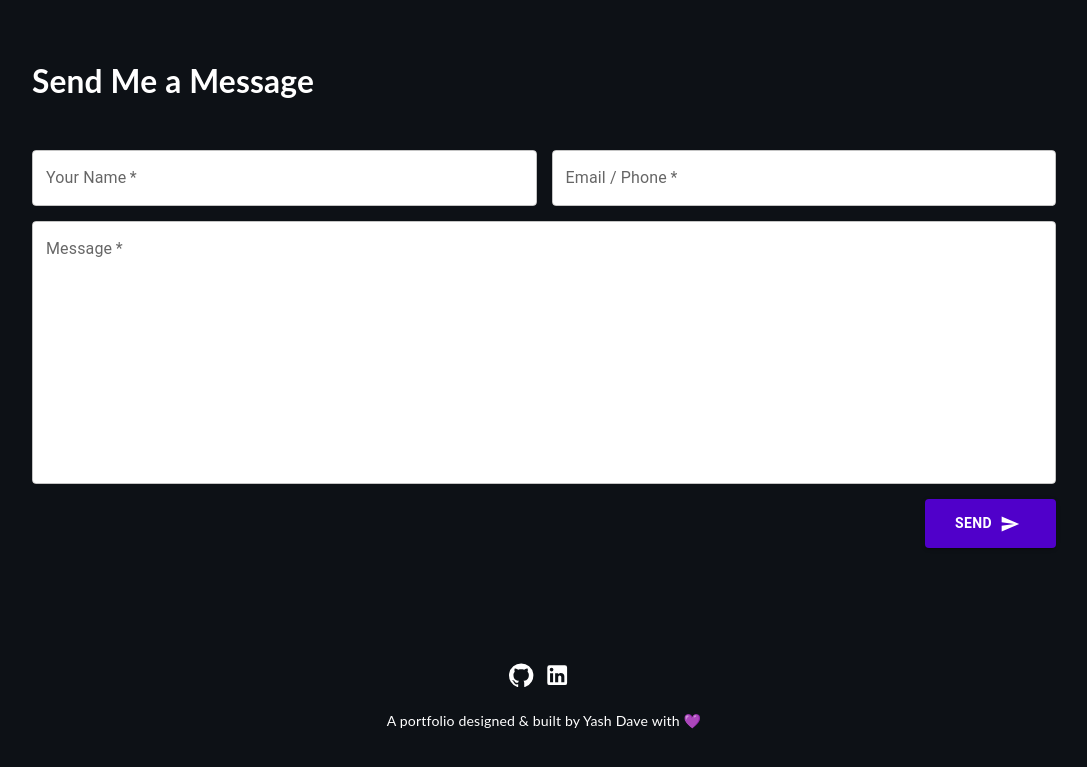
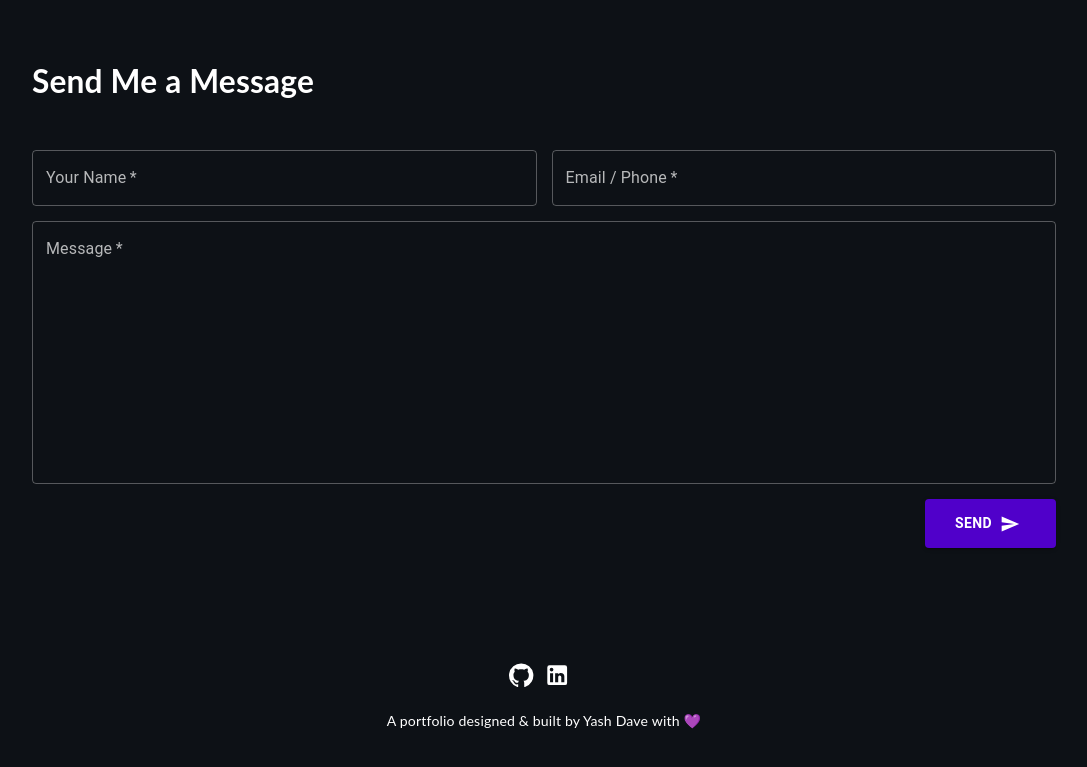
Before and after one commit to yashdave182/portfolio, a React (Create React App) app: page / in a window 1280 px wide. Shown: the part 7100-7867 px from the top of the page, without its empty margins (96-1183 px from the left). Built offline with nearby package versions, Linux system fonts and the light colour scheme.

Commit message:
Fix dark mode visibility in Contact form

```diff
--- a/src/assets/styles/Contact.scss
+++ b/src/assets/styles/Contact.scss
@@ -90,13 +90,29 @@
     }
   }
 
-  fieldset {
-    background-color: white;
+  /* MUI Dark Mode Overrides for Contact Form */
+  .MuiInputBase-input {
+    color: white !important;
   }
 
-  /* Fix for text being invisible when typing */
-  .MuiInputBase-input {
-    color: #333 !important;
+  .MuiInputLabel-root {
+    color: rgba(255, 255, 255, 0.7) !important;
+  }
+
+  .MuiInputLabel-root.Mui-focused {
+    color: #b38dfd !important;
+  }
+
+  .MuiOutlinedInput-notchedOutline {
+    border-color: rgba(255, 255, 255, 0.3) !important;
+  }
+
+  .MuiOutlinedInput-root:hover .MuiOutlinedInput-notchedOutline {
+    border-color: rgba(255, 255, 255, 0.7) !important;
+  }
+
+  .MuiOutlinedInput-root.Mui-focused .MuiOutlinedInput-notchedOutline {
+    border-color: #b38dfd !important;
   }
 }
 
```
